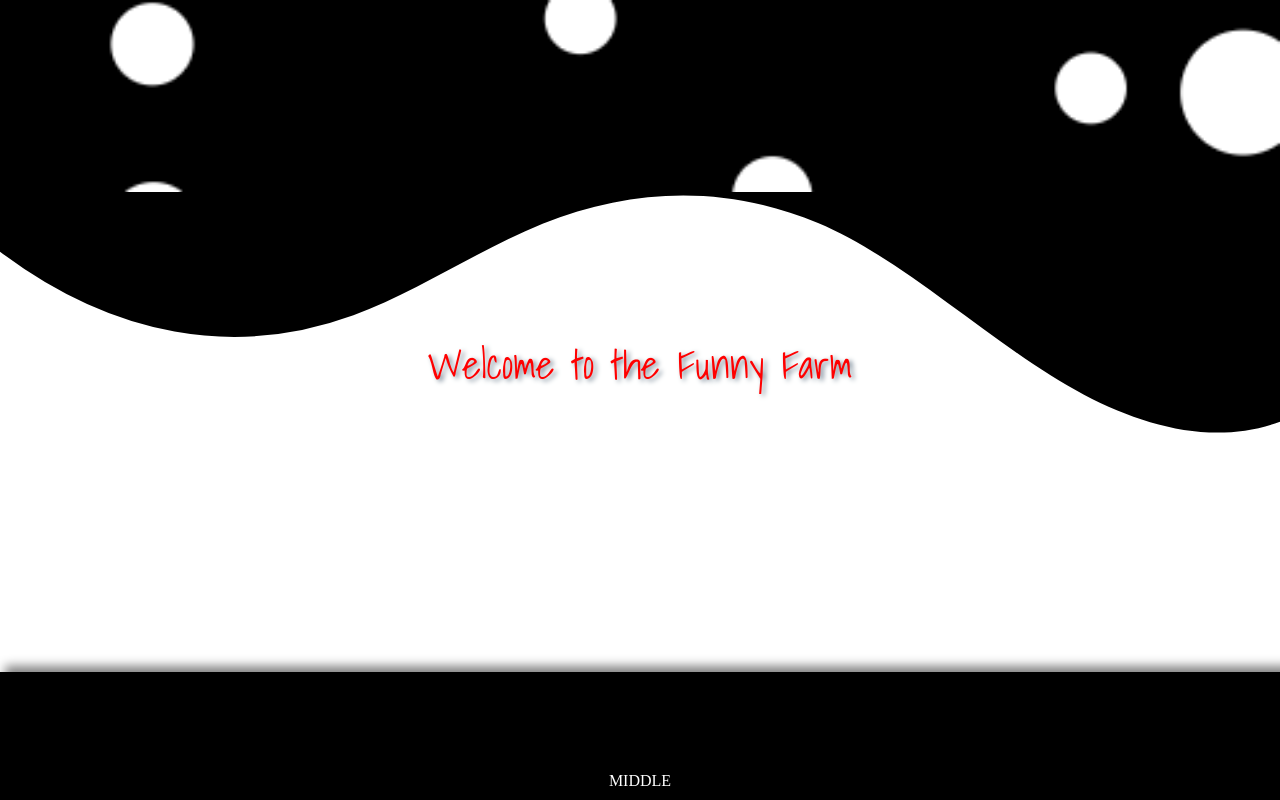
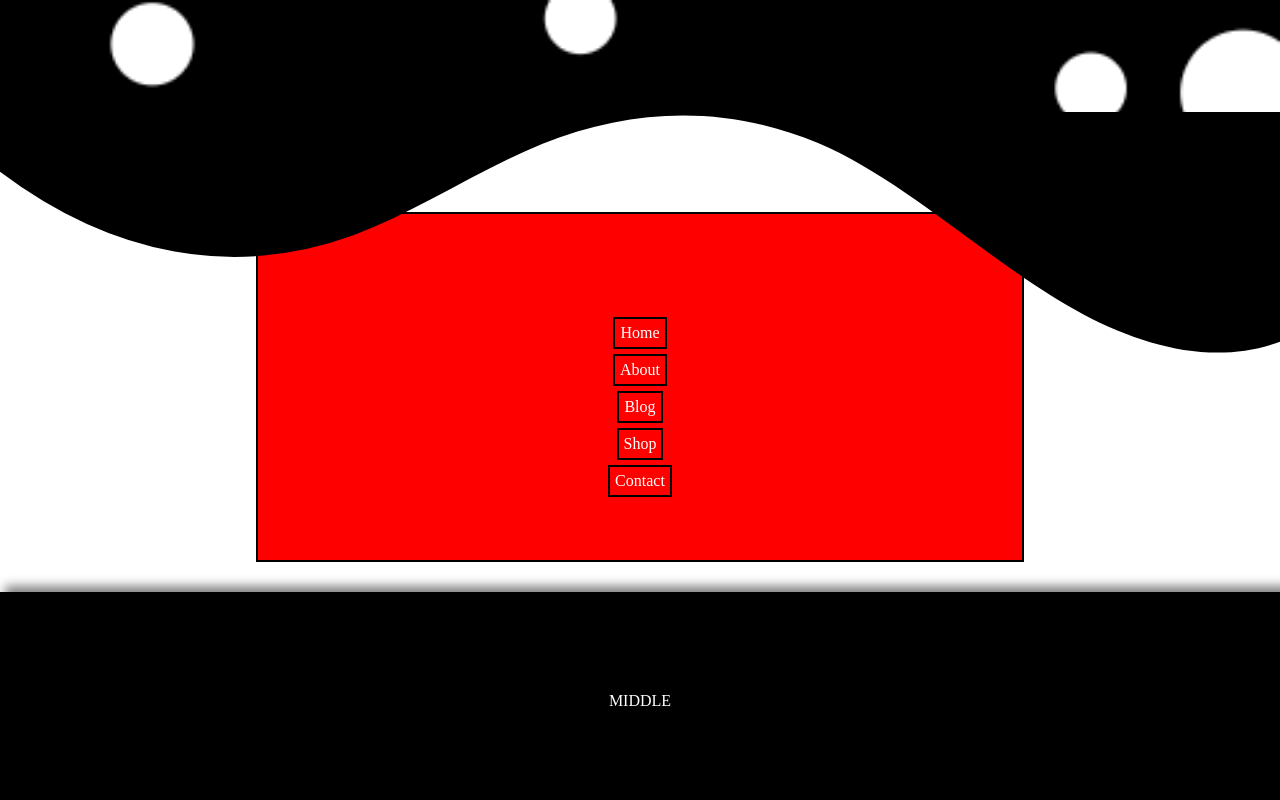
Before and after one commit to Katrina-Dierking/funny-farm, a React (Create React App) app: page / in a window 1280 px wide. Shown: the top 800 px of the page. Built offline with nearby package versions, Linux system fonts and the light colour scheme; a web font is replaced by a local one.

Commit message:
troubleshooting nav

```diff
--- a/src/components/nav/Nav.js
+++ b/src/components/nav/Nav.js
@@ -1,14 +1,21 @@
 import React from 'react'
+import './nav.scss'
 import { Link } from 'react-router-dom'
 
 function Nav() {
   return (
         <section className='nav'>
-            <Link to="/">Home</Link>
-            <Link to="/about">About</Link>
-            <a href="#">Blog</a>
-            <Link to="/shop">Shop</Link>
-            <Link to="/contact">Contact</Link>
+
+                <Link to="/">Home</Link>
+
+                <Link to="/about">About</Link>
+
+                <a href="https://blog.queenbeandesigncafe.com">Blog</a>
+
+                <Link to="/shop">Shop</Link>
+
+                <Link to="/contact">Contact</Link>
+
         </section>
   )
 }
--- /dev/null
+++ b/src/components/nav/nav.scss
@@ -0,0 +1,28 @@
+.nav {
+    background-color: red;
+    border: 2px solid black;
+    box-shadow: 10px 10px 10px solid grey;
+    margin-bottom:5%;
+    height: 10vh;
+    display:flex;
+    flex-direction: row;
+    min-width: 60vw;
+}
+
+.nav a{
+
+            text-decoration: none;
+            color:white;
+            font-size: 16px;
+            border: 2px solid black;
+            padding: 2%;
+            margin:1%;
+
+
+                a:hover {
+                    color:black;
+                    text-decoration: overline;
+                    font-size:20px;
+                    border: none;
+                }
+            }
--- a/src/views/home/Home.js
+++ b/src/views/home/Home.js
@@ -1,13 +1,17 @@
 import React from 'react'
 import './home.scss'
+import Nav from '../../components/nav/Nav';
 
 function Home() {
   return (
     <section className="home">
-      <div className="homeHead"></div>
-      <section className="top">
-        <h1>Welcome to the Funny Farm</h1>
-        <div className="wave">
+    <div className="homeHead">
+    </div>
+    <section className="top">
+    <Nav />
+
+    <h1>Welcome to the Funny Farm</h1>
+    <div className="wave">
           <svg
             data-name="Layer 1"
             xmlns="http://www.w3.org/2000/svg"
--- a/src/views/home/home.scss
+++ b/src/views/home/home.scss
@@ -6,11 +6,8 @@
         background-image: url("../../assets/images/circle-scatter-haikei.png");
         background-repeat: no-repeat;
         background-size: cover;
-        height: 24vh;
+        height: 14vh;
     }
-
-
-
 
 }
 
```
